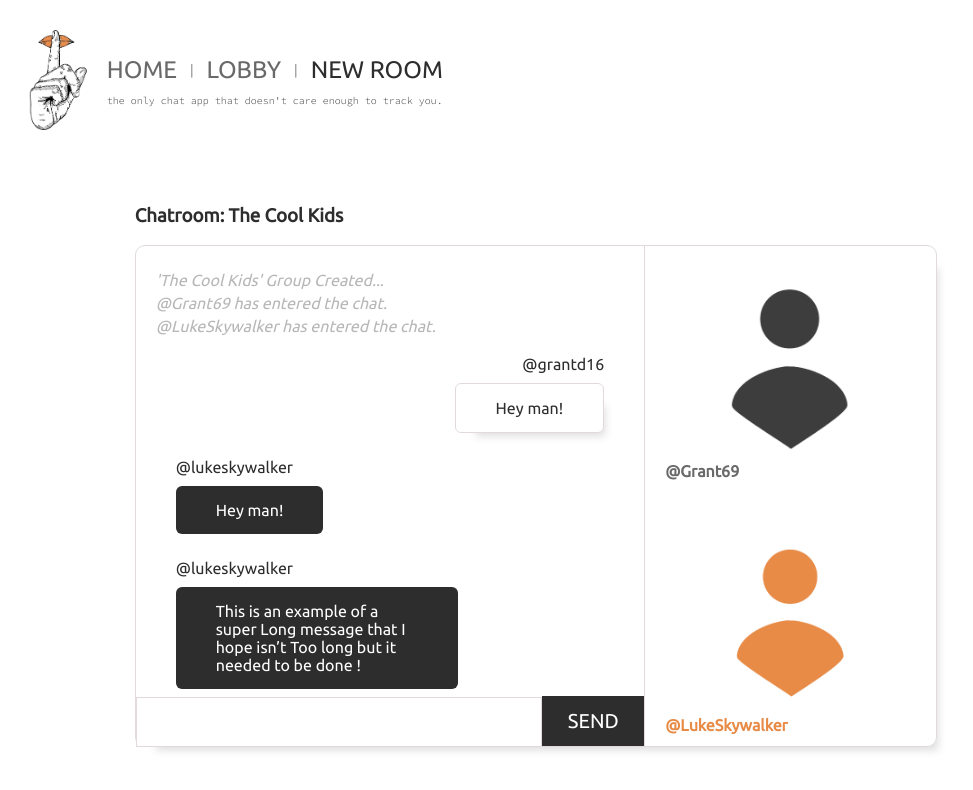
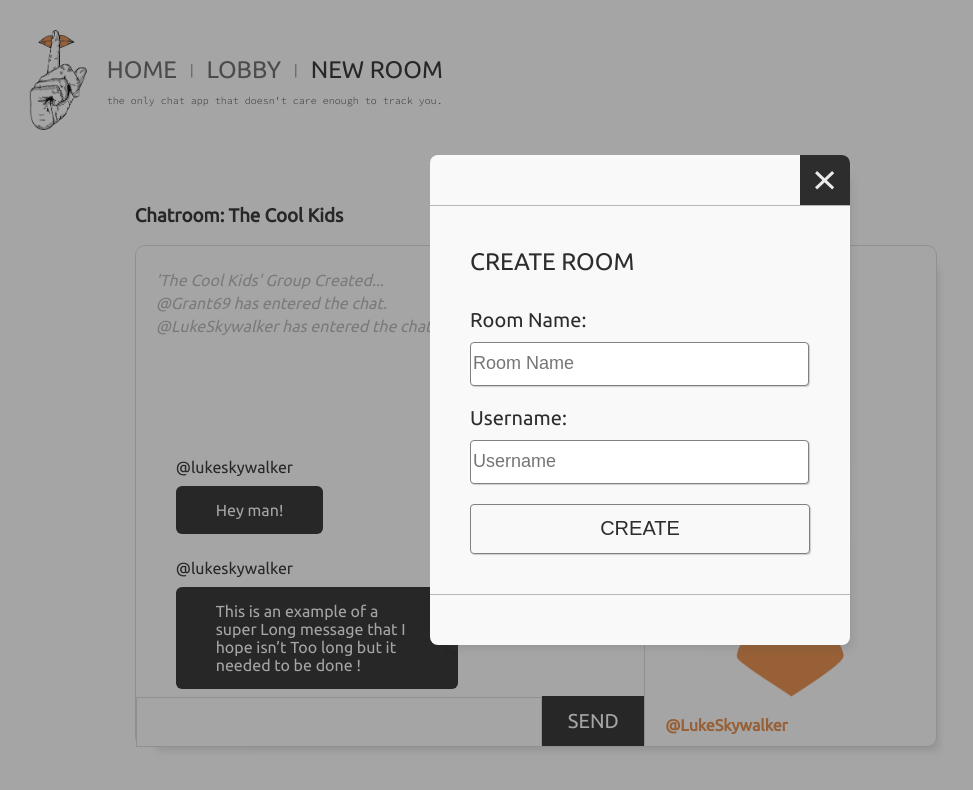
Before and after one commit to GrantDarling/Hush-Chat-App, a React (Create React App) app in the folder client/: page /room in a window 1280 px wide. Shown: the top 790 px of the page, without its empty margins (0-973 px from the left). Built offline with nearby package versions, Linux system fonts and the light colour scheme.

Commit message:
Created modal logic and redirect to home on exit

```diff
--- a/client/src/components/layout/Lobby.js
+++ b/client/src/components/layout/Lobby.js
@@ -2,8 +2,11 @@ import React from 'react';
 import { NavLink } from 'react-router-dom';
 import Modal from './Modal';
 import JoinRoom from './ModalJoinRoom';
+import ModalSwitch from '../logical/Modal'
 
 const Lobby = () => {
+  const [isOpen, toggleModal] = ModalSwitch();
+
   return (
     <section className='Lobby'>
        {/* No Chatrooms */}
@@ -19,7 +22,7 @@ const Lobby = () => {
             <h3><small>Host: </small>Kyle88</h3>
             <h4>Capacity: 1/2</h4>
           </div>
-          <NavLink exact to='/lobby' className='join' onClick={toggleModal} >JOIN</NavLink>
+          <NavLink exact to='/lobby' className='join' onClick={toggleModal}>JOIN</NavLink>
         </div>
 
       {/* Chatroom locked */}
@@ -43,7 +46,7 @@ const Lobby = () => {
         </div>
       </div>
 
-      <Modal>
+      <Modal isOpen={isOpen} toggleModal={toggleModal}>
         <JoinRoom />
       </Modal>
     </section>
--- a/client/src/components/layout/Modal.js
+++ b/client/src/components/layout/Modal.js
@@ -1,15 +1,13 @@
 import React from 'react';
 import { NavLink } from 'react-router-dom';
+import ModalSwitch from '../logical/Modal'
 
 const Modal = ({ children, toggleModal, isOpen }) => {
-
-  isOpen ? console.log('Modal is open.') : console.log('Modal is closed.')
-
   return (
     <section className={isOpen ? 'modal-backdrop' : 'display-none'}>
       <div className='modal'>
         <div className='modal-header'></div>
-        <button className='modal-button' onClick={toggleModal}></button><NavLink to='/'></NavLink>
+        <NavLink to='/' className='modal-button' onClick={toggleModal}></NavLink>
           {children}
         <div className='modal-footer'></div>
       </div>
--- a/client/src/components/layout/Navbar.js
+++ b/client/src/components/layout/Navbar.js
@@ -3,7 +3,6 @@ import { NavLink } from 'react-router-dom';
 import Logo from '../../images/hush_logo.png';
 
 const Navbar = () => {
-
   return (
     <nav className='Navbar'>
       <NavLink exact to='/'>
@@ -13,7 +12,7 @@ const Navbar = () => {
         <div className='links'>
           <NavLink exact to='/'>HOME</NavLink><span> | </span>
           <NavLink exact to='/lobby'>LOBBY</NavLink><span> | </span>
-          <NavLink exact to='/room' >NEW ROOM</NavLink>
+          <NavLink exact to={{pathname:'/room', state:{triggerModal: true} }} >NEW ROOM</NavLink>
         </div>
         <div className='tagline'>
           the only chat app that doesn't care enough to track you.
--- a/client/src/components/layout/Room.js
+++ b/client/src/components/layout/Room.js
@@ -1,10 +1,19 @@
-import React from 'react';
+import React, { useEffect } from 'react';
 import Modal from './Modal';
 import CreateRoom from './ModalCreateRoom';
 import HostPlaceholder from "../../images/user-placeholder1.png";
 import GuestPlaceholder from "../../images/user-placeholder2.png";
+import ModalSwitch from '../logical/Modal'
 
-const Room = () => {
+const Room = (props) => {
+    const [isOpen, toggleModal] = ModalSwitch();
+
+    useEffect(() => {
+        /* if(!roomExists) { */
+            toggleModal();
+        /* } */
+    }, [])
+
     return (
         <section className='Room'>
             <h3 className='Room-name'>Chatroom: The Cool Kids</h3>
@@ -60,7 +69,7 @@ const Room = () => {
                     <video className='guest' /> */}
                 </div>
 
-            <Modal>
+                <Modal isOpen={isOpen} toggleModal={toggleModal}>
                     <CreateRoom />
                 </Modal>
 
--- a/client/src/components/logical/Modal.js
+++ b/client/src/components/logical/Modal.js
@@ -5,6 +5,7 @@ const ModalSwitch = () => {
 
     const toggleModal = () => {
         setIsOpen(!isOpen);
+        console.log(isOpen);
     };
 
     return [isOpen, toggleModal];
```
Lines whose indentation alone changed are shown as unchanged.
